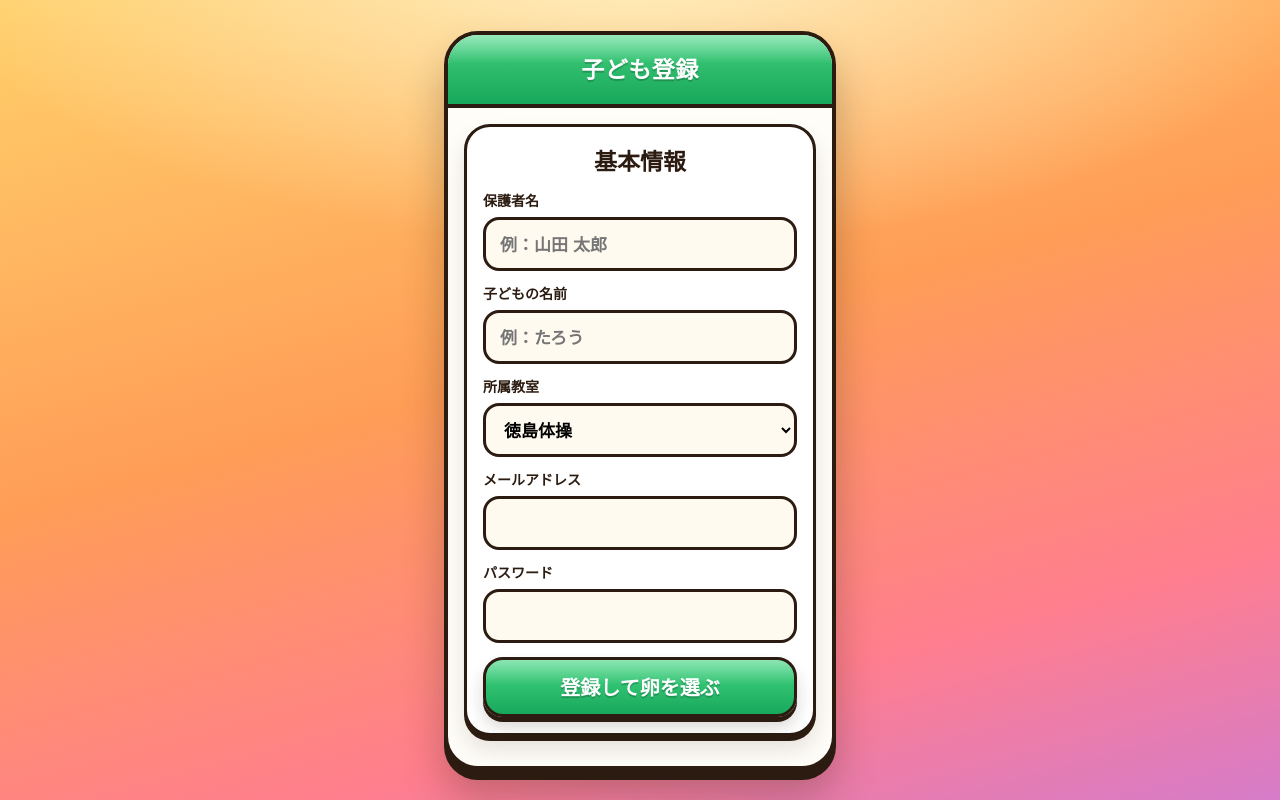
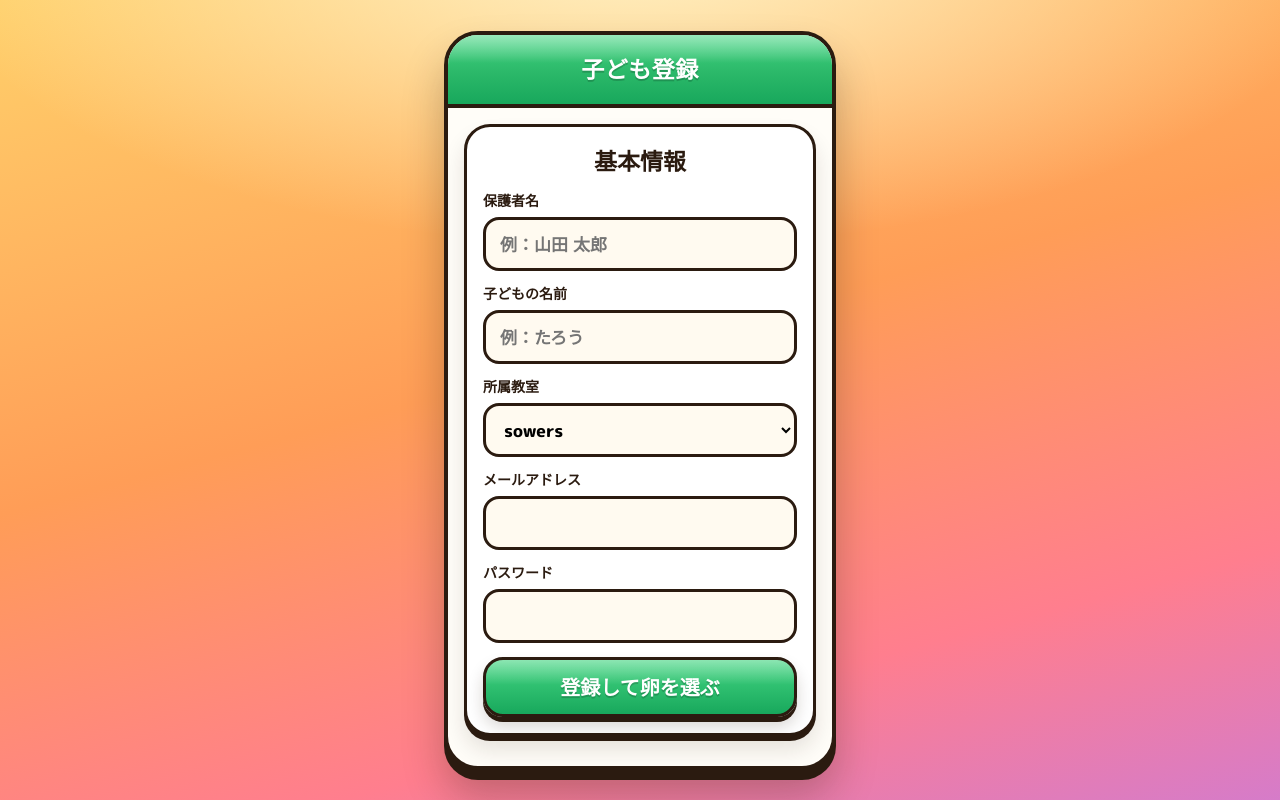
Before and after one commit to sowers-keita/sowers-monster, a Next.js app: page /register-child in a window 1280 px wide. Built offline with nearby package versions, Linux system fonts and the light colour scheme; no server answers.

Commit message:
登録時の所属教室の選択肢を更新（sowers他8件）

```diff
--- a/app/register-child/page.tsx
+++ b/app/register-child/page.tsx
@@ -10,7 +10,7 @@ export default function RegisterChildPage() {
 
   const [parentName, setParentName] = useState("");
   const [childName, setChildName] = useState("");
-  const [classroomName, setClassroomName] = useState("徳島体操");
+  const [classroomName, setClassroomName] = useState("sowers");
   const [email, setEmail] = useState("");
   const [password, setPassword] = useState("");
   const [loggedIn, setLoggedIn] = useState(false);
@@ -106,7 +106,12 @@ export default function RegisterChildPage() {
         .from("classrooms")
         .insert({
           name: classroomName,
-          type: classroomName === "Sowers Club" ? "Sowers Club" : "体操教室"
+          type:
+            classroomName === "sowers"
+              ? "Sowers Club"
+              : classroomName === "keyダンス"
+              ? "ダンス教室"
+              : "体操教室"
         })
         .select("id")
         .single();
@@ -179,11 +184,14 @@ export default function RegisterChildPage() {
           value={classroomName}
           onChange={(event) => setClassroomName(event.target.value)}
         >
-          <option>徳島体操</option>
-          <option>北島教室</option>
-          <option>阿南教室</option>
-          <option>吉野川教室</option>
-          <option>Sowers Club</option>
+          <option>sowers</option>
+          <option>論田体操</option>
+          <option>北島体操</option>
+          <option>小松島体操</option>
+          <option>阿南体操</option>
+          <option>上板体操</option>
+          <option>吉野川体操</option>
+          <option>keyダンス</option>
         </select>
 
         {!loggedIn && (
```
